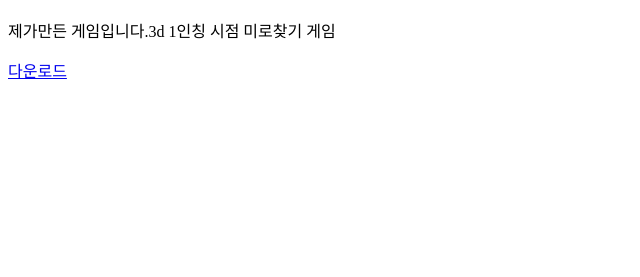
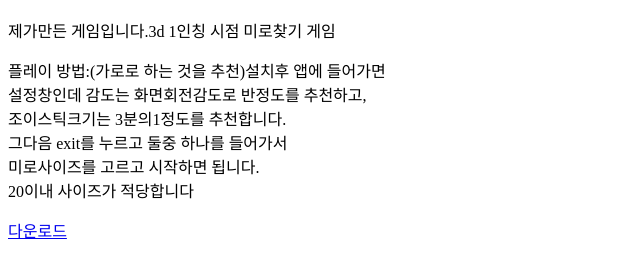
Before and after one commit to dadooya/mazegame, a plain HTML site: page index.html in a window 1280 px wide. Shown: the part 57-334 px from the top of the page, without its empty margins (0-640 px from the left). Drawn offline with Linux system fonts and the light colour scheme.

Commit message:
Update index.html

```diff
--- a/index.html
+++ b/index.html
@@ -1,3 +1,9 @@
 <h1>미로찾기 게임</h1>
 <p>제가만든 게임입니다.3d 1인칭 시점 미로찾기 게임</p>
+<p>플레이 방법:(가로로 하는 것을 추천)설치후 앱에 들어가면 <br>
+  설정창인데 감도는 화면회전감도로 반정도를 추천하고, <br>
+  조이스틱크기는 3분의1정도를 추천합니다.<br>
+  그다음 exit를 누르고 둘중 하나를 들어가서 <br>
+  미로사이즈를 고르고 시작하면 됩니다.<br>
+  20이내 사이즈가 적당합니다</p>
 <a href="mazegame.apk" download="미로찾기 게임">다운로드</a>
```
